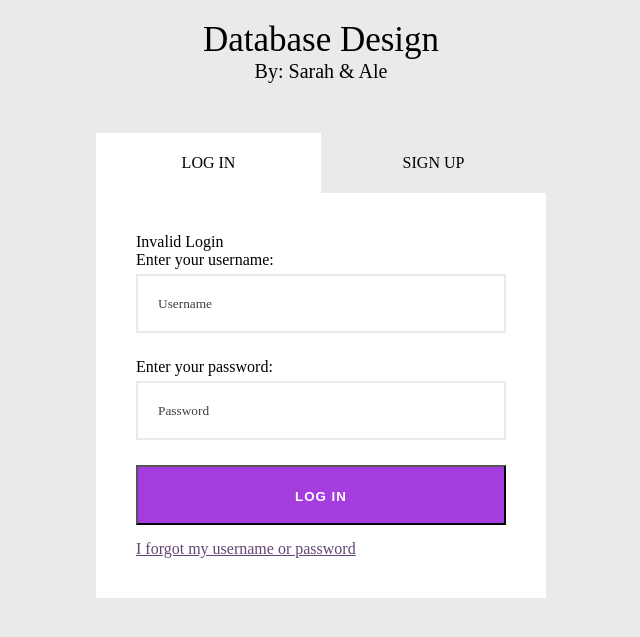
After one commit to sarahnicoleboo/comp440, a PHP site: page /loginFail.html in a window 1280 px wide. The commit adds this page. Shown: the top 637 px of the page, without its empty margins (319-959 px from the left). Run offline with PHP 8.4, Linux system fonts and the light colour scheme; some libraries are stand-ins or nearby versions; some web fonts are replaced.

Commit message:
added login fail page

```diff
--- a/login.php
+++ b/login.php
@@ -61,6 +61,7 @@
 	if($successCheck == false)
 	{
 	    print("Invalid login information");
+	    header("Location: /loginFail.html");
 	}
 
 	?>
--- /dev/null
+++ b/loginFail.html
@@ -0,0 +1,121 @@
+  <!DOCTYPE html>
+  <html lang="en">
+  <head>
+    <meta charset="UTF-8">
+    <title>Database Design</title>
+    <link rel="stylesheet" href="styles.css">
+    <script src="https://ajax.googleapis.com/ajax/libs/jquery/3.2.1/jquery.min.js"></script>
+    <script>
+      $(document).ready(function(){
+        $(".signup-form").hide();
+        $(".signup").css("background","none");
+
+        $(".login").click(function(){
+          $(".signup-form").hide();
+          $(".login-form").show();
+          $(".signup").css("background","none");
+          $(".login").css("background","#fff");
+        });
+
+        $(".signup").click(function(){
+          $(".signup-form").show();
+          $(".login-form").hide();
+          $(".signup").css("background","#fff");
+          $(".login").css("background","none");
+        });
+
+        $(".btn").click(function(){
+          $(".input").val("");
+        });
+      });
+
+        function checkPassword()
+        {
+	  passwordCheck.innerHTML = "";
+          var passContents = password.value;
+          var cPassContents = cpassword.value;
+          if (passContents === cPassContents)
+          {
+              //do nothing
+          }
+          else
+          {
+              passwordCheck.innerHTML = "<span style='color: red;'>ERROR: password entries should match</span>";
+          }
+        }
+
+
+
+        //init function
+        function init()
+        {
+          //variables
+          password = document.getElementById("password");
+          cpassword = document.getElementById("cpassword");
+
+	  //event listeners
+	  password.addEventListener("input", function (event) { checkPassword(); });
+	  cpassword.addEventListener("input", function (event) { checkPassword(); });
+        }
+
+        window.addEventListener("DOMContentLoaded", init);
+
+
+    </script>
+  </head>
+  <body>
+  <div class="wrapper">
+    <div class="header">
+      <label class="header-title">Database Design</label>
+      <br />
+      <label class="header-sub">By: Sarah & Ale</label>
+    </div>
+
+    <div class="container">
+
+      <div class="login">Log In</div>
+      <div class="signup">Sign Up</div>
+
+       <form class="signup-form" method="post" action="registration.php">
+          <label class="input-label">Enter an email address:</label>
+          <input type="text" id="email" name="email" placeholder="Email Address" class="input" required><br />
+
+          <label class="input-label">Enter your first name:</label>
+          <input type="text" id="firstName" name="firstName" placeholder="First Name" class="input" required><br />
+
+          <label class="input-label">Enter your last name:</label>
+          <input type="text" id="lastName" name="lastName" placeholder="Last Name" class="input" required><br />
+
+          <label class="input-label">Enter a username:</label>
+          <input type="text" id="username" name="username" placeholder="Username" class="input" required><br />
+
+          <label class="input-label">Enter a password:</label>
+          <input type="password" id="password" name="password" placeholder="Password" class="input" required><br />
+
+          <label class="input-label">Confirm password:</label>
+          <input type="password" id="cpassword" placeholder="Password" class="input" required><br />
+          <!- this div is so we can check for matching password entries ->
+          <div id="passwordCheck"> </div>
+          <br />
+
+          <input type="submit" name="submit" id="regButton" value="Create Account">
+	  <!- please don't add a class to the submit object, it breaks the code ->
+       </form>
+
+
+      <form class="login-form" method="post" action="login.php">
+	  <p>Invalid Login</p>
+          <label class="input-label">Enter your username:</label>
+          <input type="text" id="lusername" name="lusername" placeholder="Username" class="input" required><br />
+
+          <label class="input-label">Enter your password:</label>
+          <input type="password" id="lpassword" name="lpassword" placeholder="Password" class="input" required><br />
+
+          <input type="submit" name="submit" id="loginButton" value="Log In">
+	  <!- please don't add a class to the submit object, it breaks the code ->
+
+          <span><a href="#">I forgot my username or password</a></span>
+       </form>
+    </div>
+  </div>
+  </html>
```
